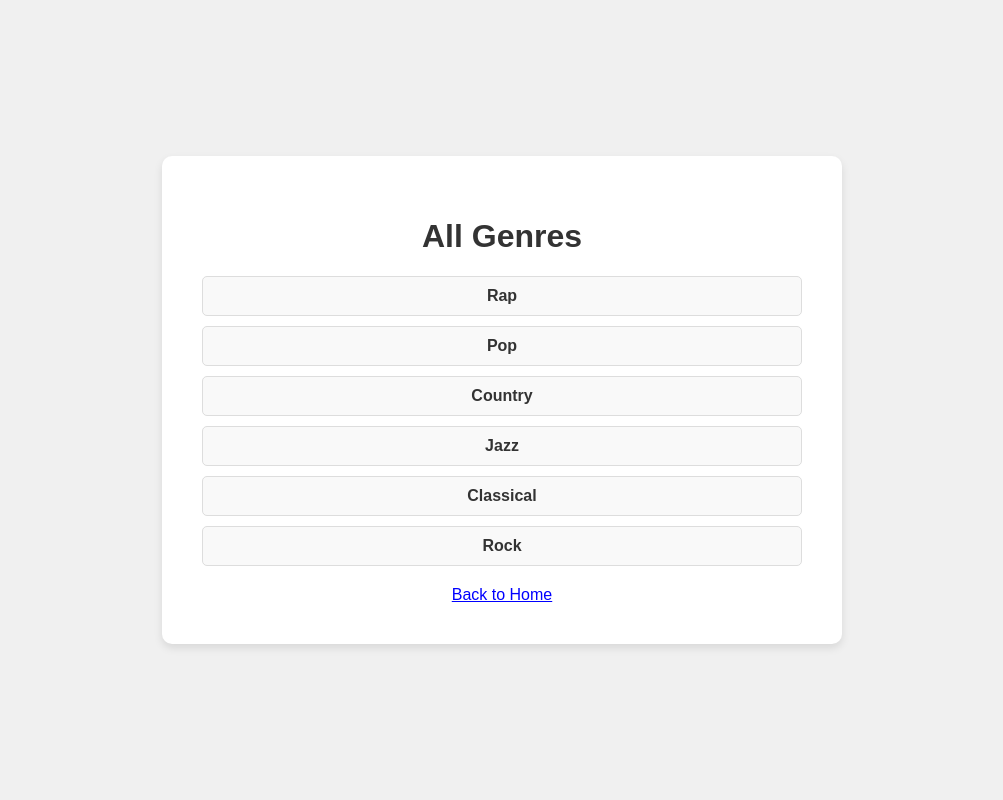
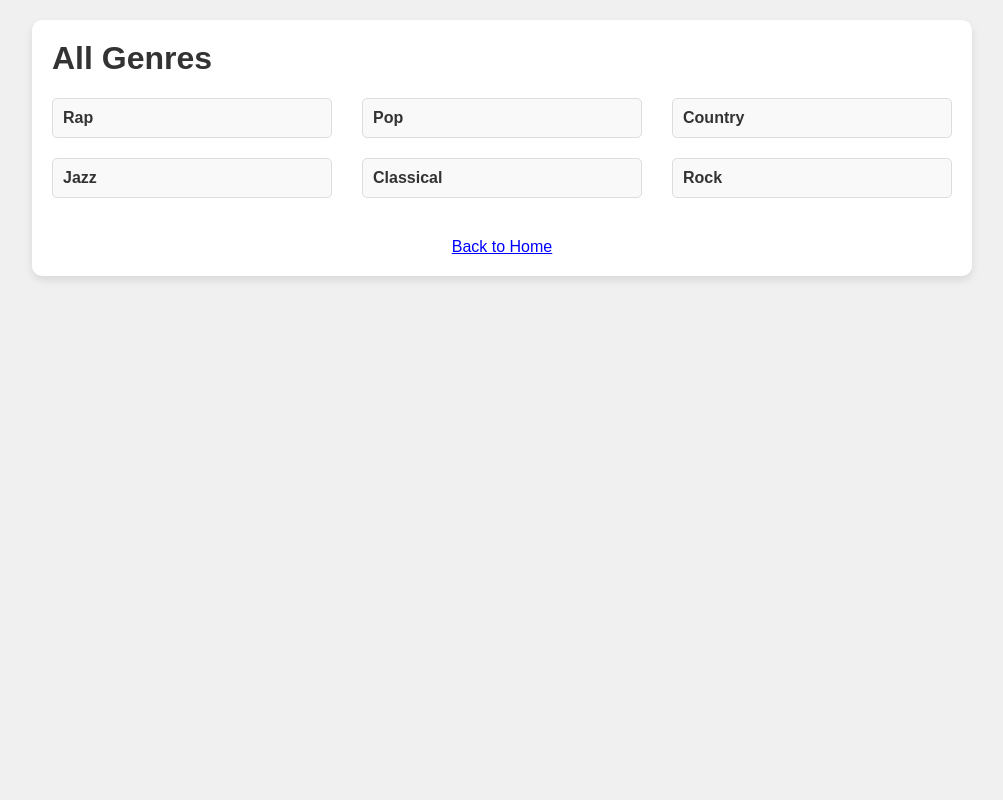
Before and after one commit to jpeetla/WahooTunes, a Flask app: page /all_genres in a window 1280 px wide. Shown: the whole page, without its empty margins (138-1141 px from the left). Run offline with Flask 3, Linux system fonts and the light colour scheme; data comes from the database, SQL or seed files in the repository.

Commit message:
updating gui for genres and song detail

```diff
--- a/templates/all_genres.html
+++ b/templates/all_genres.html
@@ -8,34 +8,37 @@
         body {
             font-family: Arial, sans-serif;
             background-color: #f0f0f0;
-            display: flex;
-            justify-content: center;
-            align-items: center;
-            height: 100vh;
             margin: 0;
+            padding: 20px;
         }
         .container {
-            text-align: center;
+            max-width: 900px;
+            margin: 0 auto;
             background: white;
-            padding: 40px;
+            padding: 20px;
             border-radius: 10px;
             box-shadow: 0 4px 8px rgba(0,0,0,0.1);
-            width: 600px;
         }
         h1 {
             color: #333;
+            margin-top: 0;
         }
         ul {
             list-style-type: none;
             padding: 0;
             margin: 0;
+            display: flex;
+            flex-wrap: wrap;
+            justify-content: space-between;
         }
         li {
+            width: calc(33.33% - 20px);
             background-color: #f9f9f9;
             border: 1px solid #ddd;
             padding: 10px;
             border-radius: 5px;
-            margin-bottom: 10px;
+            margin-bottom: 20px;
+            box-sizing: border-box;
         }
         a {
             text-decoration: none;
```
Also changed, not shown: templates/song_detail.html (+11 -5 lines).
